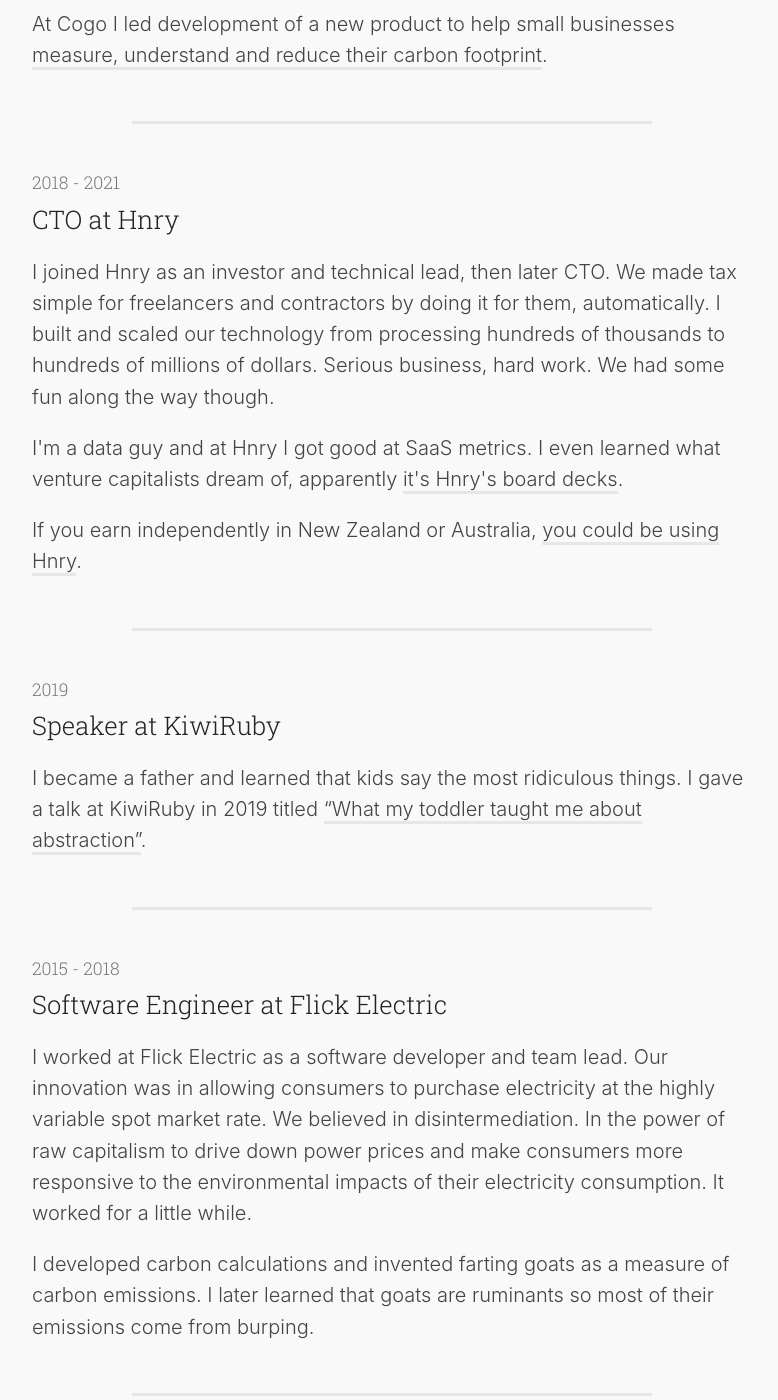
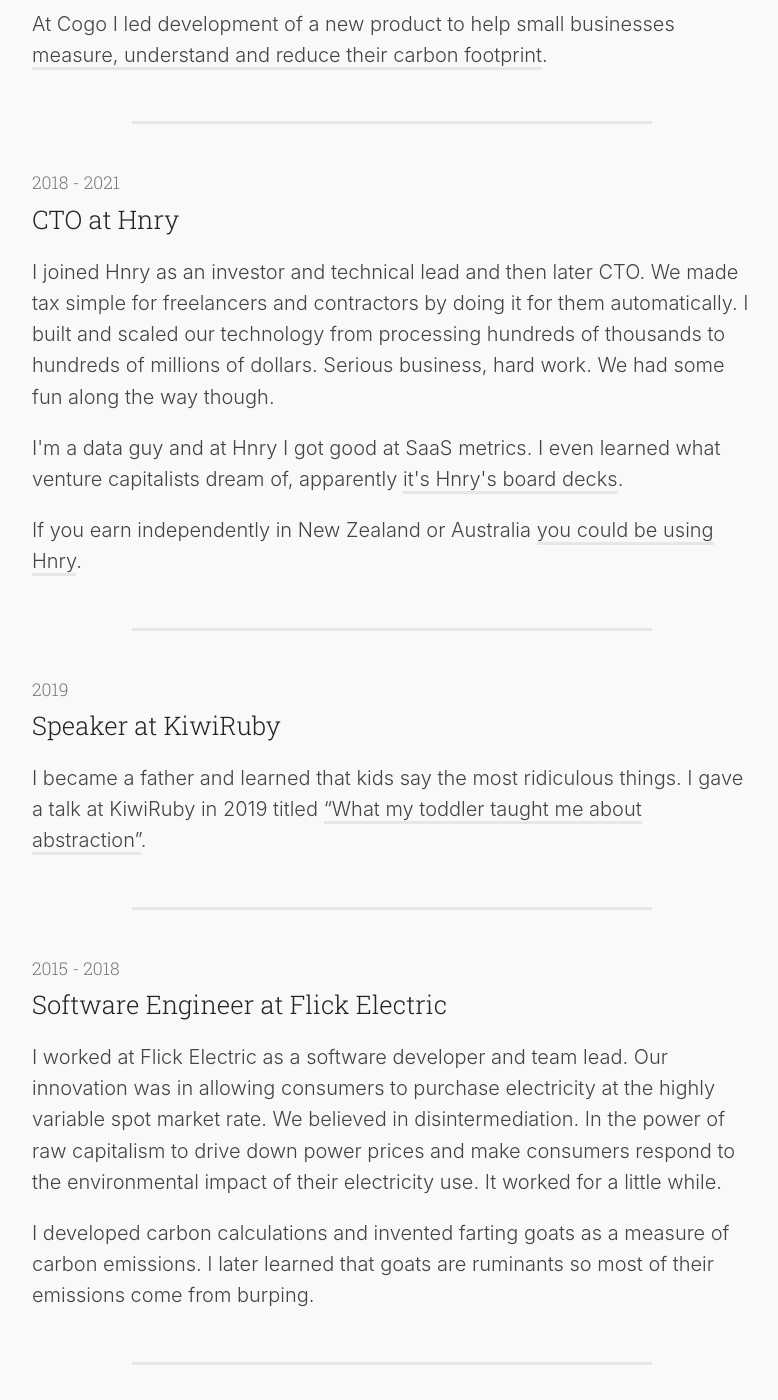
Before and after one commit to MichaelDowse/michaeldowse.github.io, a Jekyll site: the page built from index.html, in a window 1280 px wide and 1400 px high, scrolled down 1053 px. Shown: the whole window, without its empty margins (248-1026 px from the left). Built offline with Jekyll 4.4.1, drawn with Linux system fonts in a browser that asks for light colours; some of the changed text lies outside the part shown.

Commit message:
Less commas!

```diff
--- a/index.html
+++ b/index.html
@@ -28,9 +28,9 @@
   <p class="post-meta years">2018 - 2021</p>
   <h3>CTO at Hnry</h3>
 
-  <p>I joined Hnry as an investor and technical lead, then later CTO. We made tax simple for freelancers and contractors by doing it for them, automatically. I built and scaled our technology from processing hundreds of thousands to hundreds of millions of dollars. Serious business, hard work. We had some fun along the way though.</p>
+  <p>I joined Hnry as an investor and technical lead and then later CTO. We made tax simple for freelancers and contractors by doing it for them automatically. I built and scaled our technology from processing hundreds of thousands to hundreds of millions of dollars. Serious business, hard work. We had some fun along the way though.</p>
   <p>I'm a data guy and at Hnry I got good at SaaS metrics. I even learned what venture capitalists dream of, apparently <a href="https://www.airtree.vc/airtree-blog/our-investment-in-hnry" target="_blank">it's Hnry's board decks</a>.</p>
-  <p>If you earn independently in New Zealand or Australia, <a href="https://hnry.co.nz" target="_blank">you could be using Hnry</a>.</p>
+  <p>If you earn independently in New Zealand or Australia <a href="https://hnry.co.nz" target="_blank">you could be using Hnry</a>.</p>
 
   <hr>
 
@@ -44,7 +44,7 @@
   <p class="post-meta years">2015 - 2018</p>
   <h3>Software Engineer at Flick Electric</h3>
 
-  <p>I worked at Flick Electric as a software developer and team lead. Our innovation was in allowing consumers to purchase electricity at the highly variable spot market rate. We believed in disintermediation. In the power of raw capitalism to drive down power prices and make consumers more responsive to the environmental impacts of their electricity consumption. It worked for a little while.</p>
+  <p>I worked at Flick Electric as a software developer and team lead. Our innovation was in allowing consumers to purchase electricity at the highly variable spot market rate. We believed in disintermediation. In the power of raw capitalism to drive down power prices and make consumers respond to the environmental impact of their electricity use. It worked for a little while.</p>
   <p>I developed carbon calculations and invented farting goats as a measure of carbon emissions. I later learned that goats are ruminants so most of their emissions come from burping.</p>
 
   <hr>
@@ -54,7 +54,7 @@
 
   <p>My first startup. It was the era of gamification, Farmville was at it's peak.</p>
   <p>We developed a fun way for high school second language students to learn vocabulary. There were points, leaderboards, trophies, badges, games… you get the picture. Students loved it and teachers loved that students were learning.</p>
-  <p>I didn't love languages though, and we also did not make much money.</p>
+  <p>I didn't love languages though, and also we did not make much money.</p>
 
   <hr>
 
```
Also changed, not shown: other parts of index.html (+1 -1 lines).
